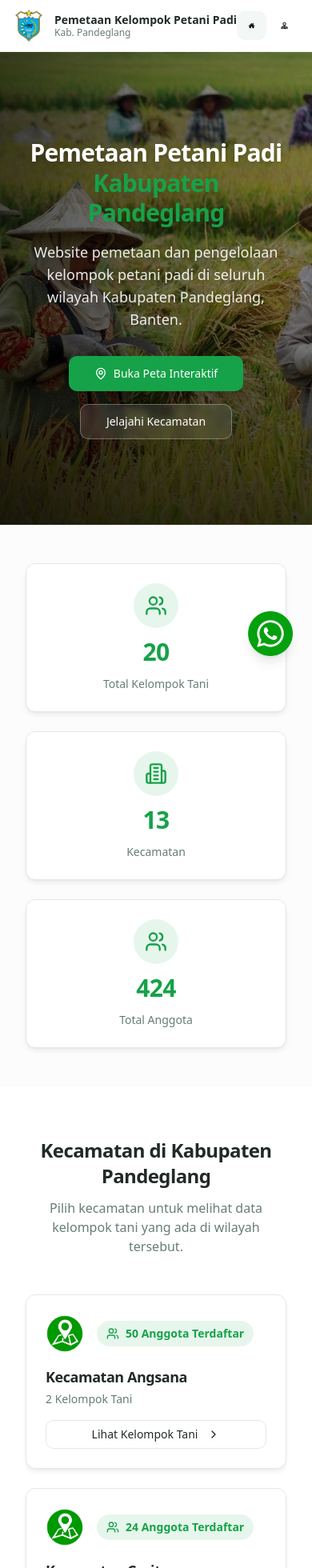
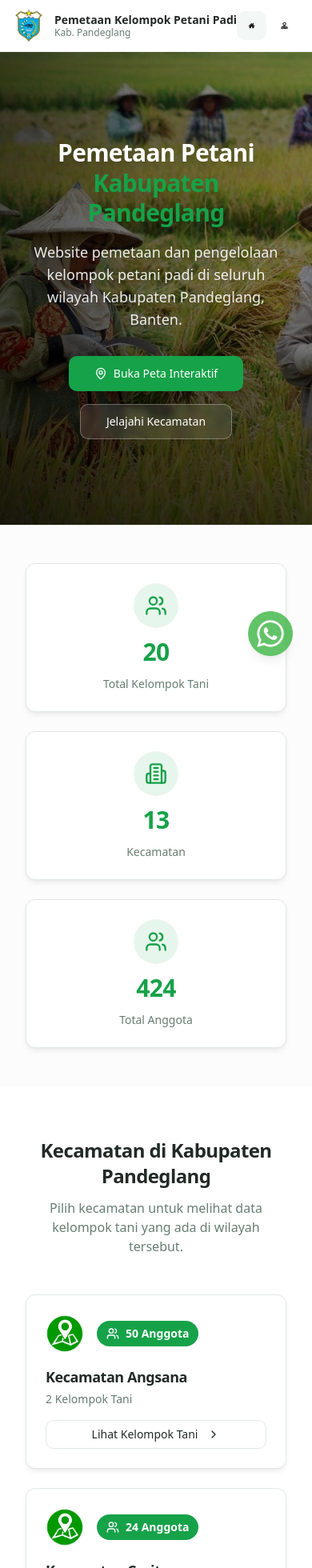
Before and after one commit to alief-faisal-project/pemetaanpoktan, a React (Vite) app: page / in a window 390 px wide. Shown: the top 1960 px of the page at 80% size. Built offline with nearby package versions, Linux system fonts and the light colour scheme; the HTML template or start-up script is replaced by a standard one.

Commit message:
update website

```diff
--- a/src/components/FloatingWhatsApp.tsx
+++ b/src/components/FloatingWhatsApp.tsx
@@ -21,13 +21,13 @@ export const FloatingWhatsApp = ({
 
   useEffect(() => {
     const handleScroll = () => {
-      const districtsSection = document.getElementById("districts");
+      const contactSection = document.getElementById("contact-section");
 
-      if (districtsSection) {
-        const rect = districtsSection.getBoundingClientRect();
+      if (contactSection) {
+        const rect = contactSection.getBoundingClientRect();
         const windowHeight = window.innerHeight;
 
-        // Show when districts section is in viewport
+        // Show when contact section is in viewport
         const isInView = rect.top < windowHeight && rect.bottom > 0;
         setIsVisible(isInView);
       } else {
@@ -64,7 +64,7 @@ export const FloatingWhatsApp = ({
                 whileTap={{ scale: 0.95 }}
                 transition={{ type: "spring", stiffness: 400, damping: 20 }}
                 onClick={handleClick}
-                className="fixed bottom-6 right-6 z-50 w-14 h-14 md:w-16 md:h-16 rounded-full shadow-lg hover:shadow-xl transition-shadow"
+                className="fixed bottom-6 right-6 z-50 w-14 h-14 md:w-16 md:h-16 rounded-full shadow-lg hover:shadow-xl transition-shadow animate-pulse"
                 aria-label="Chat via WhatsApp"
               >
                 <img
@@ -75,7 +75,7 @@ export const FloatingWhatsApp = ({
               </motion.button>
             </TooltipTrigger>
             <TooltipContent side="left">
-              <p>Kirim Masukan via WhatsApp</p>
+              <p>Chat via WhatsApp</p>
             </TooltipContent>
           </Tooltip>
         </TooltipProvider>
--- a/src/components/cards/DistrictCard.tsx
+++ b/src/components/cards/DistrictCard.tsx
@@ -34,17 +34,11 @@ export const DistrictCard = ({ district }: DistrictCardProps) => {
             whileHover={{ scale: 1.1 }}
             transition={{ duration: 0.3 }}
           >
-            <img
-              src={mapsIcon}
-              alt="Maps"
-              className="h-12 w-12 object-contain"
-            />
+            <img src={mapsIcon} alt="Maps" className="h-12 w-12 object-contain" />
           </motion.div>
-          <div className="flex items-center gap-2 px-3 py-1.5 rounded-full bg-primary/10 text-primary">
+          <div className="flex items-center gap-2 px-3 py-1.5 rounded-full bg-primary text-primary-foreground">
             <Users className="h-4 w-4" />
-            <span className="font-semibold text-sm">
-              {district.totalMembers} Anggota Terdaftar
-            </span>
+            <span className="font-semibold text-sm">{district.totalMembers} Anggota</span>
           </div>
         </div>
 
@@ -56,11 +50,7 @@ export const DistrictCard = ({ district }: DistrictCardProps) => {
         </p>
 
         <Link to={`/district/${district.slug}`}>
-          <Button
-            variant="outline"
-            size="sm"
-            className="w-full group-hover:bg-primary group-hover:text-primary-foreground transition-colors"
-          >
+          <Button variant="outline" size="sm" className="w-full group-hover:bg-primary group-hover:text-primary-foreground transition-colors">
             Lihat Kelompok Tani
             <ChevronRight className="ml-1 h-4 w-4 transition-transform group-hover:translate-x-1" />
           </Button>
--- a/src/components/layout/Header.tsx
+++ b/src/components/layout/Header.tsx
@@ -67,7 +67,7 @@ export const Header = () => {
                     size="sm"
                     className="relative overflow-hidden"
                   >
-                    {/* Desktop: show text */}
+                    {/* Desktop: tampilkan text */}
                     <motion.span
                       whileHover={{ scale: 1.05 }}
                       whileTap={{ scale: 0.95 }}
@@ -75,7 +75,7 @@ export const Header = () => {
                     >
                       {link.label}
                     </motion.span>
-                    {/* Mobile: show icon */}
+                    {/* Mobile: tampilkan icon */}
                     <motion.img
                       src={link.icon}
                       alt={link.label}
--- a/src/pages/Index.tsx
+++ b/src/pages/Index.tsx
@@ -29,7 +29,7 @@ const ContactSection = () => {
   };
 
   return (
-    <section className="py-16 bg-primary/5">
+    <section id="contact-section" className="py-16 bg-primary/5">
       <div className="container">
         <motion.div
           initial={{ opacity: 0, y: 20 }}
@@ -153,13 +153,13 @@ const Index = () => {
             className="text-center max-w-3xl mx-auto"
           >
             <h1 className="text-3xl md:text-5xl lg:text-6xl font-extrabold text-white mb-4 leading-tight drop-shadow-lg">
-              Pemetaan Petani Padi{" "}
+              Pemetaan Petani{" "}
               <span className="text-primary">Kabupaten Pandeglang</span>
             </h1>
 
             <p className="text-lg md:text-xl text-white/90 mb-8 max-w-2xl mx-auto drop-shadow-md">
-              Website pemetaan dan pengelolaan kelompok petani padi di
-              seluruh wilayah Kabupaten Pandeglang, Banten.
+              Website pemetaan dan pengelolaan kelompok petani padi di seluruh
+              wilayah Kabupaten Pandeglang, Banten.
             </p>
 
             <motion.div
@@ -214,6 +214,7 @@ const Index = () => {
               label="Total Kelompok Tani"
               delay={0}
               href="/all-groups"
+              hoverVariant="green"
             />
             <StatCard
               icon={Building2}
@@ -221,6 +222,7 @@ const Index = () => {
               label="Kecamatan"
               delay={0.1}
               href="/all-districts"
+              hoverVariant="green"
             />
             <StatCard
               icon={Users}
```
